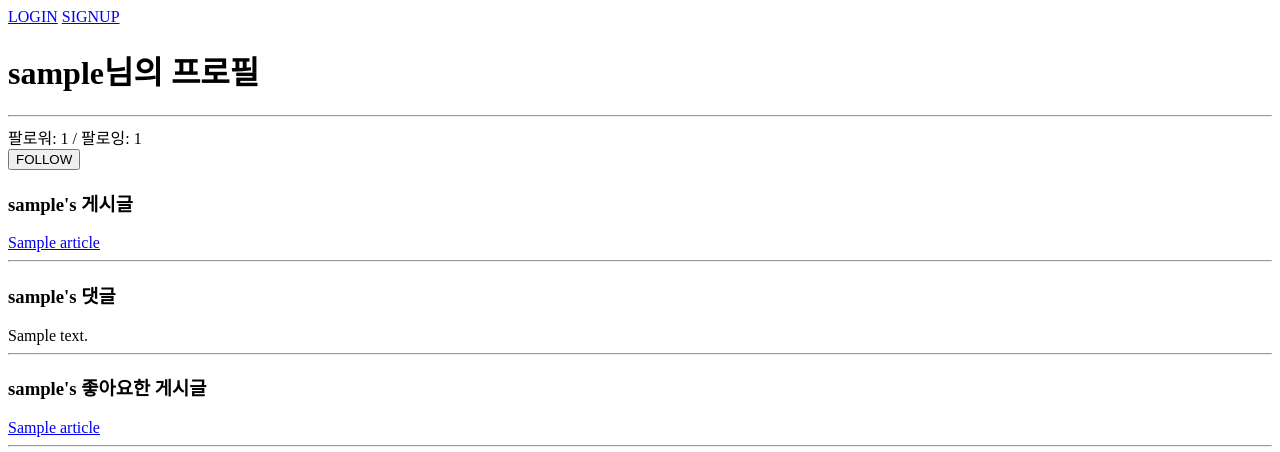
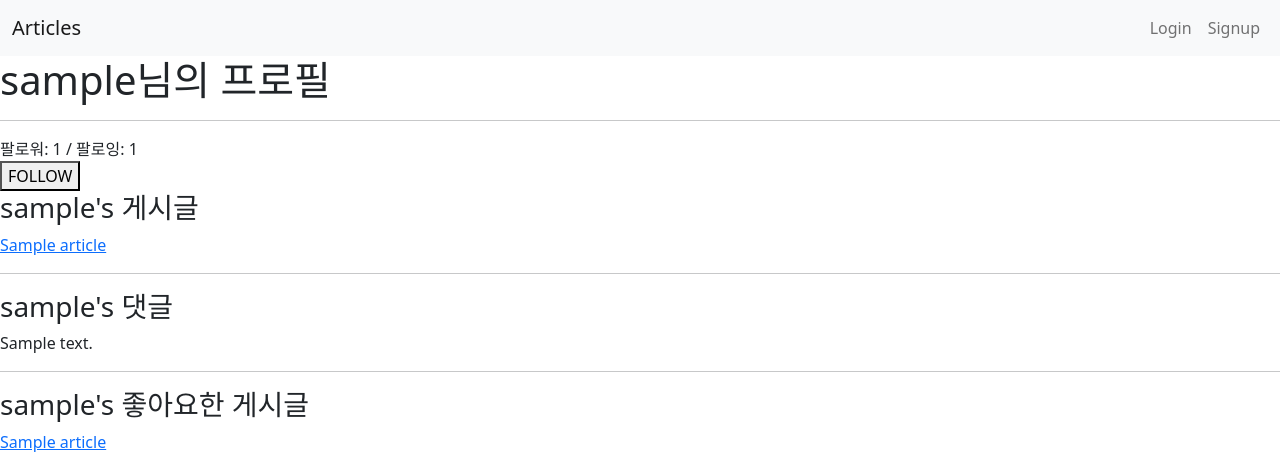
Before and after one commit to hhejo/articles, a Django app: template templates/accounts/profile.html in a window 1280 px wide. Shown: the top 452 px of the page. Run offline with Django 3.2, Linux system fonts and the light colour scheme; the template is opened without the code that fills it: most values are stand-ins (such as "Sample title", 1, 10 or a date in 2020).

Commit message:
SET _navbar.html

```diff
--- a/articles/views.py
+++ b/articles/views.py
@@ -30,6 +30,7 @@ def create(request):
         'form': form,
     }
     return render(request, 'articles/create.html', context)
+
 
 @require_safe
 def detail(request, article_pk):
--- a/config/settings.py
+++ b/config/settings.py
@@ -30,6 +30,7 @@ secret_file = os.path.join(BASE_DIR, 'secrets.json')
 
 with open(secret_file) as f:
     secrets = json.loads(f.read())
+
 
 def get_secret(setting, secrets=secrets):
     try:
--- /dev/null
+++ b/templates/_navbar.html
@@ -0,0 +1,68 @@
+<nav class="navbar navbar-expand-md navbar-light bg-light">
+  <div class="container-fluid">
+    <a class="navbar-brand" href="{% url 'articles:index' %}">Articles</a>
+    <button class="navbar-toggler" type="button" data-bs-toggle="collapse" data-bs-target="#navbarSupportedContent" aria-controls="navbarSupportedContent" aria-expanded="false" aria-label="Toggle navigation">
+      <span class="navbar-toggler-icon"></span>
+    </button>
+    <div class="collapse navbar-collapse" id="navbarSupportedContent">
+      <ul class="navbar-nav ms-auto mb-lg-0">
+        {% comment %} <li class="nav-item">
+          <a class="nav-link active" aria-current="page" href="#">Home</a>
+        </li>
+        <li class="nav-item">
+          <a class="nav-link" href="#">Link</a>
+        </li>
+        <li class="nav-item dropdown">
+          <a class="nav-link dropdown-toggle" href="#" id="navbarDropdown" role="button" data-bs-toggle="dropdown" aria-expanded="false">
+            Dropdown
+          </a>
+          <ul class="dropdown-menu" aria-labelledby="navbarDropdown">
+            <li><a class="dropdown-item" href="#">Action</a></li>
+            <li><a class="dropdown-item" href="#">Another action</a></li>
+            <li><hr class="dropdown-divider"></li>
+            <li><a class="dropdown-item" href="#">Something else here</a></li>
+          </ul>
+        </li>
+        <li class="nav-item">
+          <a class="nav-link disabled">Disabled</a>
+        </li> {% endcomment %}
+
+        {% if user.is_authenticated %}
+        <li class="nav-item">
+          <a class="nav-link">Hello, {{ user }}</a>
+        </li>
+        <li class="nav-item">
+          <a href="{% url 'accounts:profile' user.username %}" class="nav-link">Profile</a>
+        </li>
+        <li class="nav-item">
+          <form action="{% url 'accounts:logout' %}" method="post" class="d-flex">
+            {% csrf_token %}
+            <button type="submit" class="btn btn-outline-secondary">Logout</button>
+          </form>
+        </li>
+        <li class="nav-item">
+          <a href="{% url 'accounts:update' %}" class="nav-link">Modify</a>
+        </li>
+        <li class="nav-item">
+          <form action="{% url 'accounts:delete' %}" method="post" class="d-flex">
+            {% csrf_token %}
+            <button type="submit" class="btn btn-outline-secondary">Signout</button>
+          </form>
+        </li>
+        {% else %}
+          <li class="nav-item">
+            <a href="{% url 'accounts:login' %}" class="nav-link">Login</a>
+          </li>
+          <li class="nav-item">
+            <a href="{% url 'accounts:signup' %}" class="nav-link">Signup</a>
+          </li>
+        {% endif %}
+
+      </ul>
+      {% comment %} <form class="d-flex">
+        <input class="form-control me-2" type="search" placeholder="Search" aria-label="Search">
+        <button class="btn btn-outline-success" type="submit">Search</button>
+      </form> {% endcomment %}
+    </div>
+  </div>
+</nav>
--- a/templates/base.html
+++ b/templates/base.html
@@ -4,10 +4,13 @@
   <meta charset="UTF-8">
   <meta http-equiv="X-UA-Compatible" content="IE=edge">
   <meta name="viewport" content="width=device-width, initial-scale=1.0">
+  <link href="https://cdn.jsdelivr.net/npm/bootstrap@5.1.3/dist/css/bootstrap.min.css" rel="stylesheet" integrity="sha384-1BmE4kWBq78iYhFldvKuhfTAU6auU8tT94WrHftjDbrCEXSU1oBoqyl2QvZ6jIW3" crossorigin="anonymous">
   <title>Articles</title>
 </head>
 <body>
-  {% if user.is_authenticated %}
+  {% include '_navbar.html' %}
+
+  {% comment %} {% if user.is_authenticated %}
     <h3>{{ user }}님, 안녕하세요.</h3>
     <a href="{% url 'accounts:profile' user.username %}">내 프로필</a>
     <form action="{% url 'accounts:logout' %}" method="post">
@@ -22,8 +25,10 @@
   {% else %}
     <a href="{% url 'accounts:login' %}">LOGIN</a>
     <a href="{% url 'accounts:signup' %}">SIGNUP</a>
-  {% endif %}
+  {% endif %} {% endcomment %}
+
   {% block content %}
   {% endblock %}
+  <script src="https://cdn.jsdelivr.net/npm/bootstrap@5.1.3/dist/js/bootstrap.bundle.min.js" integrity="sha384-ka7Sk0Gln4gmtz2MlQnikT1wXgYsOg+OMhuP+IlRH9sENBO0LRn5q+8nbTov4+1p" crossorigin="anonymous"></script>
 </body>
 </html>
```
